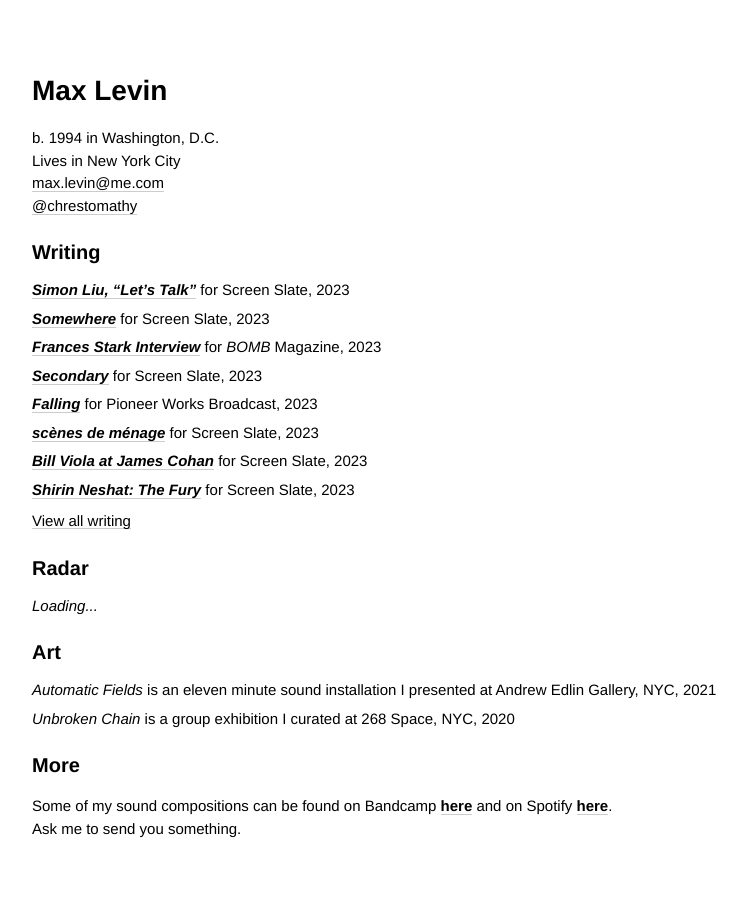
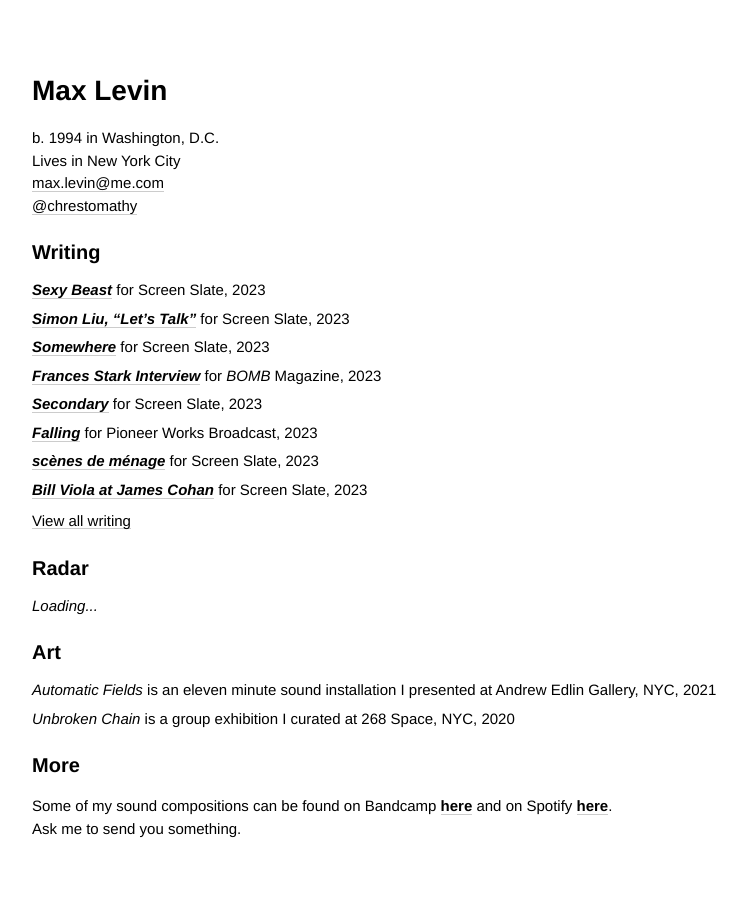
Before and after one commit to minicreative/maxlevin.me, a Jekyll site: the page built from index.md, in a window 1280 px wide. Shown: the whole page, without its empty margins (18-765 px from the left). Built offline with Jekyll 4.4.1, drawn with Linux system fonts in a browser that asks for light colours.

Commit message:
Updated Index

```diff
--- a/index.md
+++ b/index.md
@@ -7,6 +7,9 @@ sections:
   condense_button: View all writing
   condense_count: 8
   items:
+  - description: "**[*Sexy Beast*](https://www.screenslate.com/articles/sexy-beast)**
+      for Screen Slate, 2023"
+    image:
   - description: '**[*Simon Liu, "Let''s Talk"*](https://www.screenslate.com/articles/simon-liu-lets-talk)**
       for Screen Slate, 2023'
     image: "/uploads/Lets-Talk-Simon-Liu.jpg"
```
